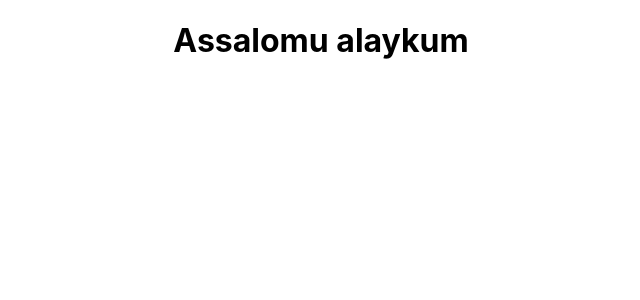
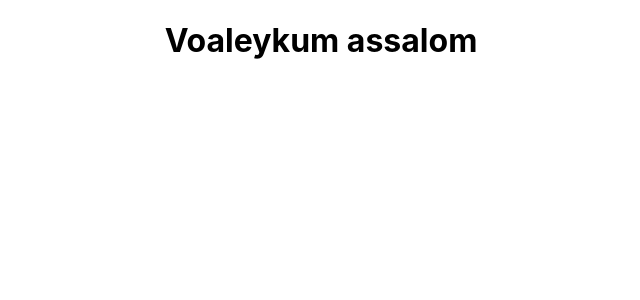
Before and after one commit to Tokhiriy/turoialwebbrain, a JavaScript app: page / in a window 1280 px wide. Shown: the top 300 px of the page, without its empty margins (319-959 px from the left). Built offline with nearby package versions, Linux system fonts and the light colour scheme; the HTML template or start-up script is replaced by a standard one.

Commit message:
ikkinchi dars boshlandi

```diff
--- a/src/App.js
+++ b/src/App.js
@@ -3,7 +3,7 @@ import './App.css';
 function App() {
   return (
     <div className="App">
-      <h1>Assalomu alaykum</h1>
+      <h1>Voaleykum assalom</h1>
     </div>
   );
 }
```
